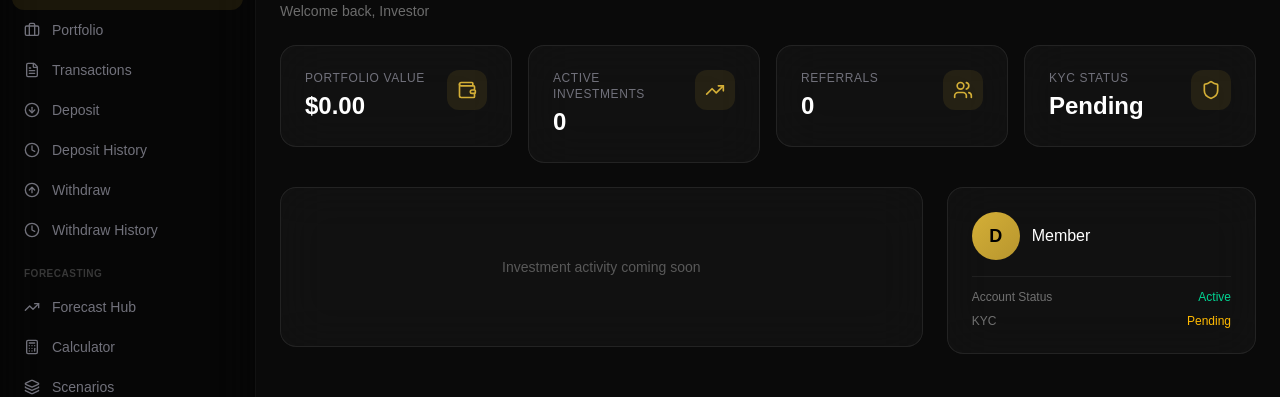
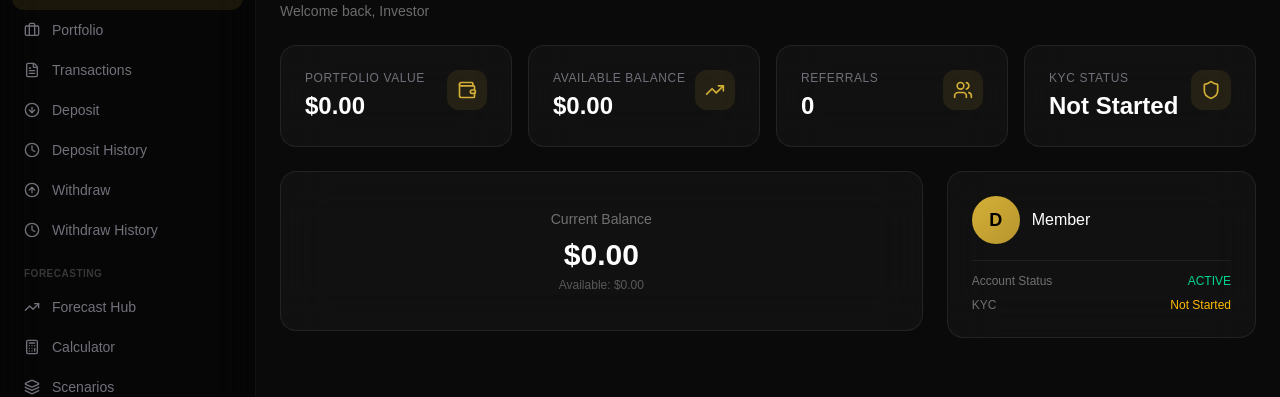
Before and after one commit to divafinancehub25-cloud/shiv-radium, a Next.js app: page /diva-app/dashboard in a window 1280 px wide. Shown: the part 123-520 px from the top of the page. Built offline with nearby package versions, Linux system fonts and the light colour scheme; no server answers.

Commit message:
Member dashboard: show real portfolio balance + KYC status (was hardcoded 0)

```diff
--- a/app/diva-app/(portal)/dashboard/page.tsx
+++ b/app/diva-app/(portal)/dashboard/page.tsx
@@ -1,13 +1,47 @@
 "use client";
 
+import { useEffect, useState } from "react";
 import { useSession } from "next-auth/react";
 import { StatsCard } from "@/components/diva/dashboard/stats-card";
 import { GlassCard } from "@/components/diva/ui/glass-card";
 import { TrendingUp, Users, Shield, Wallet } from "lucide-react";
 import { OnboardingBanner } from "@/components/diva/onboarding/onboarding-banner";
+import { getUserPortfolio } from "@/actions/diva/portfolio";
+import { getMyProfile } from "@/actions/diva/profile";
+
+function money(v: number) {
+  return "$" + v.toLocaleString(undefined, { minimumFractionDigits: 2, maximumFractionDigits: 2 });
+}
 
 export default function DivaDashboardPage() {
   const { data: session } = useSession();
+  const [balance, setBalance] = useState<number | null>(null);
+  const [available, setAvailable] = useState<number>(0);
+  const [kyc, setKyc] = useState<string>("NONE");
+  const [status, setStatus] = useState<string>("ACTIVE");
+  const [referrals, setReferrals] = useState<number>(0);
+
+  useEffect(() => {
+    (async () => {
+      const [p, prof] = await Promise.all([getUserPortfolio(), getMyProfile()]);
+      if (p && "portfolio" in p && p.portfolio) {
+        setBalance(Number(p.portfolio.currentBalance ?? 0));
+        setAvailable(Number(p.portfolio.availableBalance ?? 0));
+        setStatus(String(p.portfolio.status ?? "ACTIVE"));
+      } else {
+        setBalance(0);
+      }
+      if (prof) {
+        setKyc((prof as any).divaKYC?.status ?? "NONE");
+        const rc = (prof as any).divaProfile?.referralCount;
+        if (typeof rc === "number") setReferrals(rc);
+      }
+    })().catch(() => setBalance(0));
+  }, []);
+
+  const kycLabel =
+    kyc === "APPROVED" ? "Verified" : kyc === "UNDER_REVIEW" ? "In Review" : kyc === "REJECTED" ? "Rejected" : kyc === "PENDING" ? "Pending" : "Not Started";
+  const kycColor = kyc === "APPROVED" ? "text-emerald-400" : kyc === "REJECTED" ? "text-red-400" : "text-amber-400";
 
   return (
     <div className="space-y-6">
@@ -18,16 +52,18 @@ export default function DivaDashboardPage() {
       </div>
 
       <div className="grid grid-cols-1 sm:grid-cols-2 xl:grid-cols-4 gap-4">
-        <StatsCard title="Portfolio Value" value="$0.00" icon={Wallet} delay={0} />
-        <StatsCard title="Active Investments" value="0" icon={TrendingUp} delay={0.1} />
-        <StatsCard title="Referrals" value="0" icon={Users} delay={0.2} />
-        <StatsCard title="KYC Status" value="Pending" icon={Shield} delay={0.3} />
+        <StatsCard title="Portfolio Value" value={balance === null ? "…" : money(balance)} icon={Wallet} delay={0} />
+        <StatsCard title="Available Balance" value={balance === null ? "…" : money(available)} icon={TrendingUp} delay={0.1} />
+        <StatsCard title="Referrals" value={String(referrals)} icon={Users} delay={0.2} />
+        <StatsCard title="KYC Status" value={kycLabel} icon={Shield} delay={0.3} />
       </div>
 
       <div className="grid grid-cols-1 lg:grid-cols-3 gap-6">
         <div className="lg:col-span-2">
-          <GlassCard className="p-6 h-40 flex items-center justify-center">
-            <p className="text-white/30 text-sm">Investment activity coming soon</p>
+          <GlassCard className="p-6 h-40 flex flex-col items-center justify-center">
+            <p className="text-white/40 text-sm">Current Balance</p>
+            <p className="text-3xl font-bold text-white mt-2">{balance === null ? "…" : money(balance)}</p>
+            <p className="text-white/30 text-xs mt-1">Available: {money(available)}</p>
           </GlassCard>
         </div>
         <GlassCard className="p-6">
@@ -43,11 +79,11 @@ export default function DivaDashboardPage() {
           <div className="border-t border-white/[0.06] pt-3 space-y-2">
             <div className="flex justify-between text-xs">
               <span className="text-white/40">Account Status</span>
-              <span className="text-emerald-400">Active</span>
+              <span className="text-emerald-400">{status}</span>
             </div>
             <div className="flex justify-between text-xs">
               <span className="text-white/40">KYC</span>
-              <span className="text-amber-400">Pending</span>
+              <span className={kycColor}>{kycLabel}</span>
             </div>
           </div>
         </GlassCard>
```
